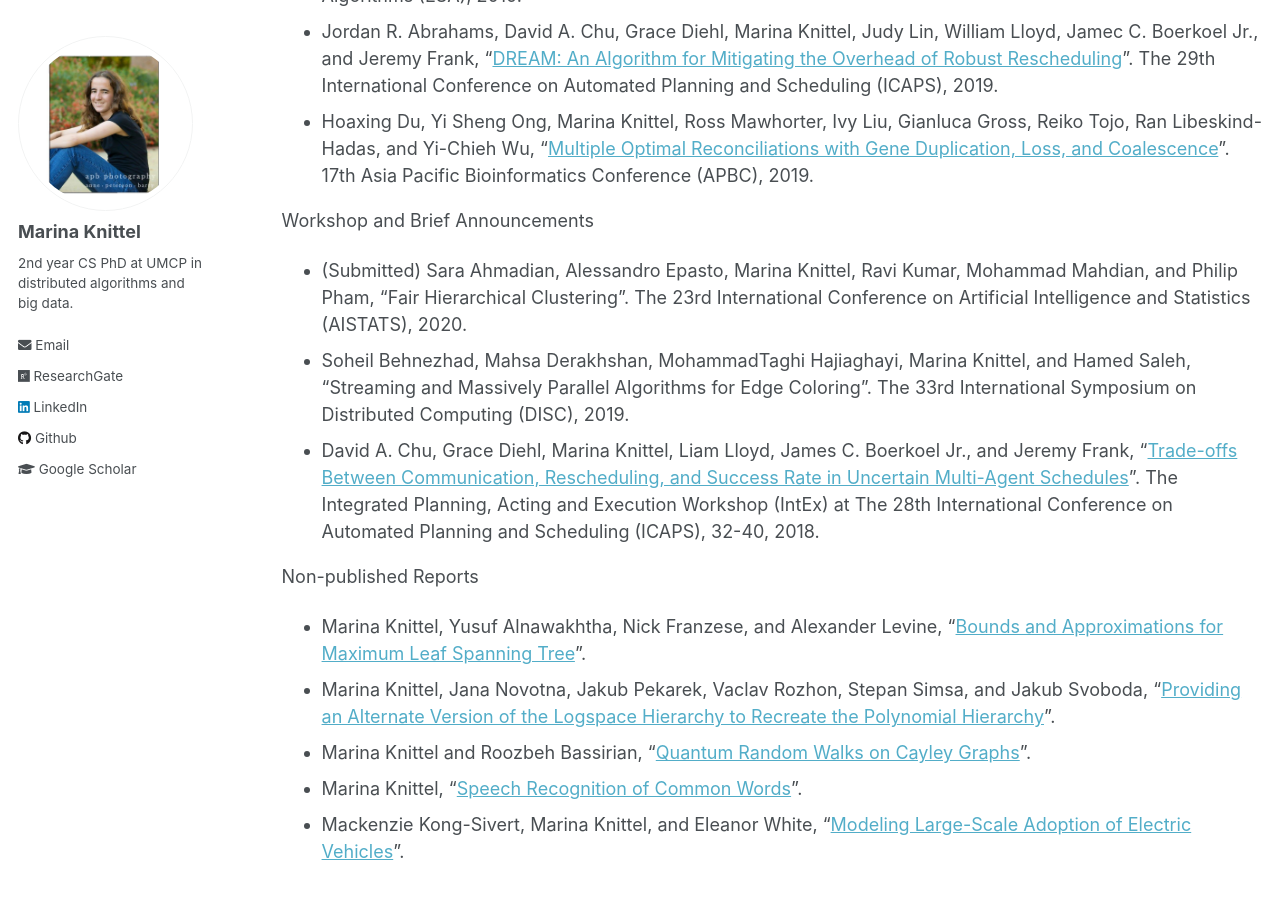
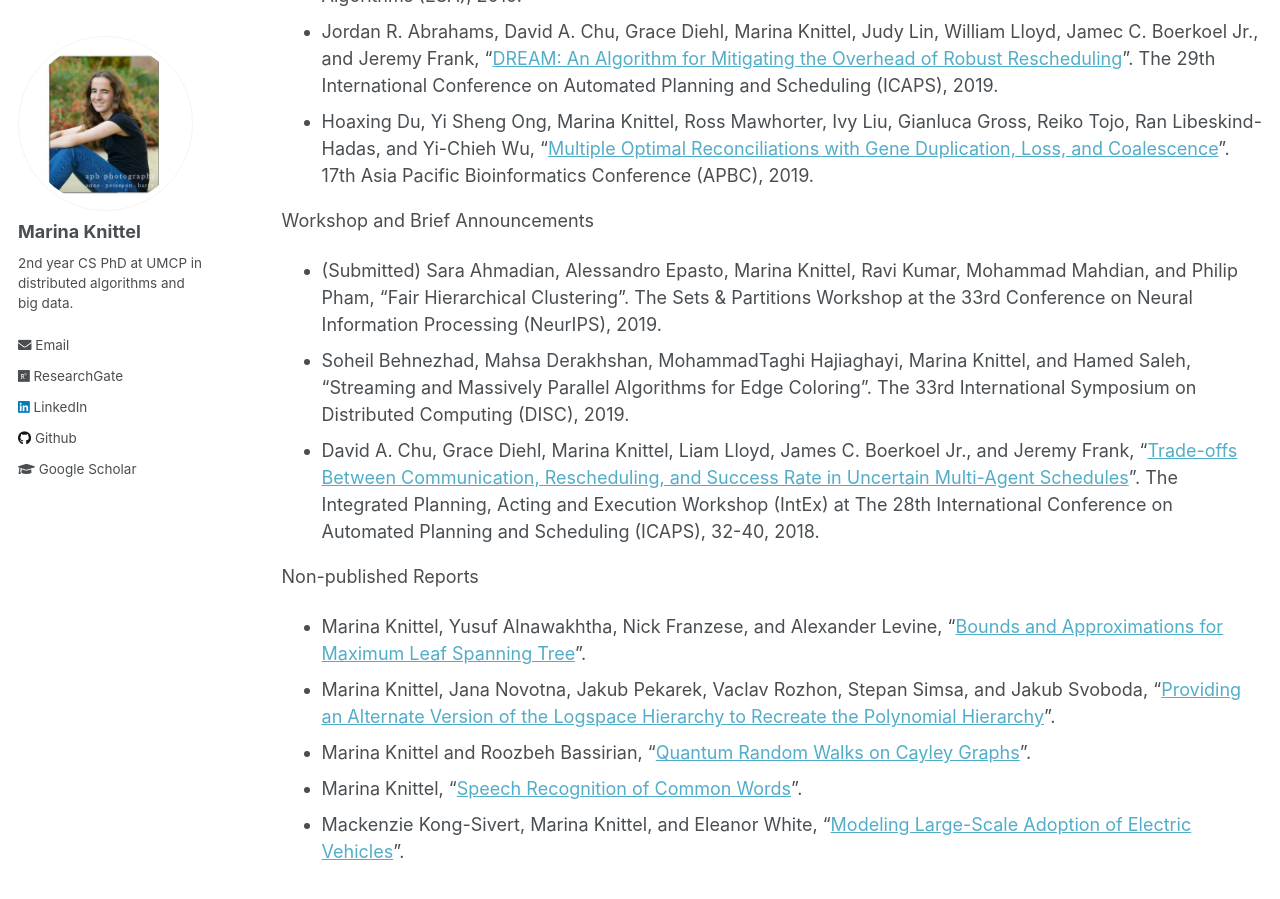
Before and after one commit to mknittel/mknittel.github.io, a Jekyll site: the page built from _pages/publications.md, in a window 1280 px wide and 900 px high, scrolled down 467 px. Built offline with Jekyll 4.4.1, drawn with Linux system fonts in a browser that asks for light colours.

Commit message:
fixed workshop citation

```diff
--- a/_pages/publications.md
+++ b/_pages/publications.md
@@ -13,7 +13,7 @@ Conference
 * Hoaxing  Du,  Yi  Sheng  Ong,  Marina  Knittel,  Ross  Mawhorter,  Ivy  Liu,  Gianluca  Gross,  Reiko Tojo, Ran Libeskind-Hadas, and Yi-Chieh Wu, "[Multiple Optimal Reconciliations with Gene Duplication,  Loss,  and  Coalescence](https://mknittel.github.io/publications/Du-et-al-APBC-2019)". 17th Asia Pacific Bioinformatics Conference (APBC), 2019.
 
 Workshop and Brief Announcements
-* (Submitted) Sara Ahmadian, Alessandro Epasto, Marina Knittel, Ravi Kumar, Mohammad Mahdian, and Philip Pham, "Fair Hierarchical Clustering". The 23rd International Conference on Artificial Intelligence and Statistics (AISTATS), 2020.
+* (Submitted) Sara Ahmadian, Alessandro Epasto, Marina Knittel, Ravi Kumar, Mohammad Mahdian, and Philip Pham, "Fair Hierarchical Clustering". The Sets & Partitions Workshop at the 33rd Conference on Neural Information Processing (NeurIPS), 2019.
 * Soheil Behnezhad, Mahsa Derakhshan, MohammadTaghi Hajiaghayi, Marina Knittel, and Hamed Saleh, "Streaming and Massively Parallel Algorithms for Edge Coloring". The 33rd International Symposium on Distributed Computing (DISC), 2019.
 * David A. Chu, Grace Diehl, Marina Knittel, Liam Lloyd, James C. Boerkoel Jr., and Jeremy Frank, "[Trade-offs Between Communication, Rescheduling, and Success Rate in Uncertain Multi-Agent Schedules](https://mknittel.github.io/publications/Chu-et-al-INTEX-2018)".  The Integrated Planning, Acting and Execution Workshop (IntEx) at The 28th International Conference on Automated Planning and Scheduling (ICAPS), 32-40, 2018.
 
```
